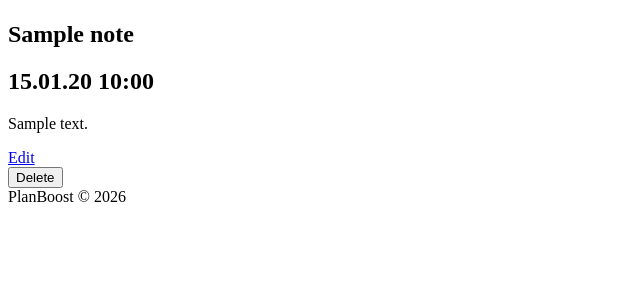
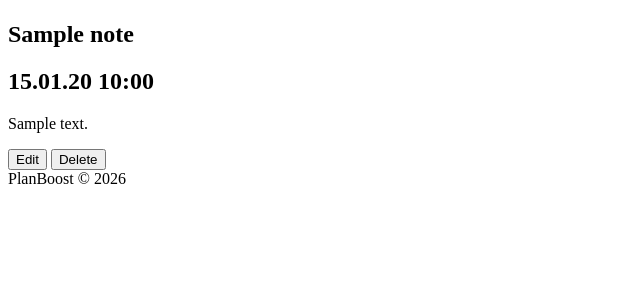
Before and after one commit to imaquar/PlanBoost, a Django app: page /notes/note/1/ in a window 1280 px wide. Shown: the part 26-326 px from the top of the page, without its empty margins (0-640 px from the left). Run offline with Django 5.2, Linux system fonts and the light colour scheme; a user stored in the database is signed in; tables that the repository leaves empty hold one stand-in row (values such as "Sample post").

Commit message:
update notes views and templates

```diff
--- a/notes/views.py
+++ b/notes/views.py
@@ -53,7 +53,7 @@ def edit(request, id):
         return HttpResponseRedirect(f'/notes/note/{id}/')
     else:
         form = NoteForm(model_to_dict(note))
-        return render(request, 'notes/edit.html', {'form': form})
+        return render(request, 'notes/edit.html', {'form': form, 'note': note})
 
 @login_required
 @require_POST
--- a/templates/notes/create.html
+++ b/templates/notes/create.html
@@ -2,10 +2,12 @@
 {% block title %}Notes{% endblock title %}
 {% block title_h1 %}{% endblock title_h1 %}
 {% block content %}
-    <form method="POST">
+    <form method="POST" style="display:inline;">
         {% csrf_token %}
         {{ form }}<br>
         <button type="submit">Create</button>
-        <a href="{% url 'notes:notes' %}">Cancel</a>
+    </form>
+    <form method="get" action="{% url 'notes:notes' %}" style="display:inline;">
+        <button type="submit">Cancel</button>
     </form>
 {% endblock content %}
--- a/templates/notes/edit.html
+++ b/templates/notes/edit.html
@@ -2,9 +2,12 @@
 {% block title %}Notes{% endblock title %}
 {% block title_h1 %}{% endblock title_h1 %}
 {% block content %}
-    <form method="POST">
+    <form method="POST" style="display:inline;">
         {% csrf_token %}
         {{ form }}<br>
         <button type="submit">Update</button>
     </form>
+    <form method="get" action="{% url 'notes:note' note.id %}" style="display:inline;">
+        <button type="submit">Cancel</button>
+    </form>
 {% endblock content %}
--- a/templates/notes/note.html
+++ b/templates/notes/note.html
@@ -7,9 +7,11 @@
         <h2>{{ note.label }}</h2>
         <h2>{{ note.created_at|date:"d.m.y H:i" }}</h2>
         <p>{{ note.text }}</p>
-        <a href="{% url 'notes:edit' note.id %}">Edit</a>
     </form>
-    <form method="POST" action="{% url 'notes:delete' note.id %}">
+    <form method="get" action="{% url 'notes:edit' note.id %}" style="display:inline;">
+        <button type="submit">Edit</button>
+    </form>
+    <form method="POST" action="{% url 'notes:delete' note.id %}" style="display:inline;">
         {% csrf_token %}
         <button type="submit">Delete</button>
     </form>
--- a/templates/notes/notes.html
+++ b/templates/notes/notes.html
@@ -7,5 +7,7 @@
             <h2><a href="note/{{ i.id }}/">{{ i.label }}</a></h2>
         {% endfor %}
     {% endif %}
-    <a href="{% url 'notes:create' %}">Create Note</a>
+    <form method="get" action="{% url 'notes:create' %}" style="display:inline;">
+        <button type="submit">Create Note</button>
+    </form>
 {% endblock content %}
```
